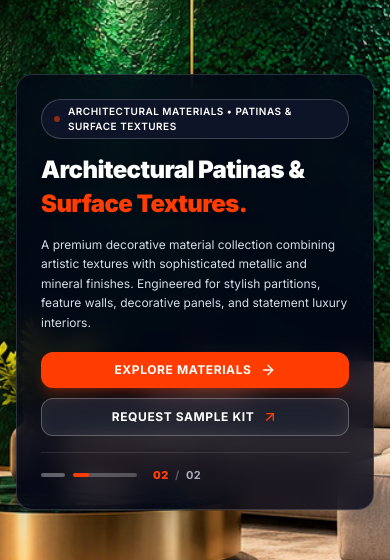
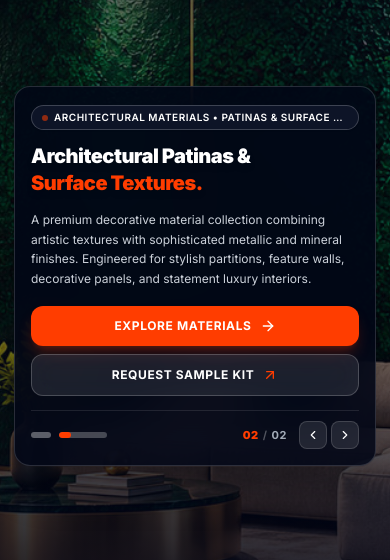
Before and after one commit to heavensarder/doer-furniture, a Next.js app: page / in a window 390 px wide. Shown: the part 170-730 px from the top of the page. Built offline with nearby package versions, Linux system fonts and the light colour scheme; no server answers.

Commit message:
home page herp update

```diff
--- a/src/components/home/HeroSlider.tsx
+++ b/src/components/home/HeroSlider.tsx
@@ -98,7 +98,7 @@ export default function HeroSlider() {
 
   return (
     <section
-      className="relative h-screen min-h-[100vh] min-h-[100dvh] flex items-center text-white overflow-hidden px-4 sm:px-6 lg:px-8 pt-20 sm:pt-24 bg-slate-950 select-none"
+      className="relative min-h-[100svh] min-h-[100dvh] flex items-center text-white overflow-hidden px-3.5 sm:px-6 lg:px-8 pt-20 pb-8 sm:pt-24 sm:pb-12 lg:py-0 bg-slate-950 select-none"
       onTouchStart={handleTouchStart}
       onTouchEnd={handleTouchEnd}
       aria-roledescription="carousel"
@@ -115,13 +115,14 @@ export default function HeroSlider() {
         }
       `}</style>
 
-      {/* 01. FULL-BLEED BACKGROUND SLIDER WITH SMOOTH CROSSFADE (NO OVERLAY) */}
+      {/* 01. FULL-BLEED BACKGROUND SLIDER WITH SMOOTH CROSSFADE */}
       <div className="absolute inset-0 z-0 overflow-hidden pointer-events-none">
         {SLIDES.map((slide, idx) => (
           <div
             key={slide.id}
-            className={`absolute inset-0 transition-opacity duration-1000 ease-in-out ${idx === activeSlide ? 'opacity-100 z-0' : 'opacity-0 -z-10'
-              }`}
+            className={`absolute inset-0 transition-opacity duration-1000 ease-in-out ${
+              idx === activeSlide ? 'opacity-100 z-0' : 'opacity-0 -z-10'
+            }`}
           >
             <Image
               src={slide.image}
@@ -132,51 +133,53 @@ export default function HeroSlider() {
             />
           </div>
         ))}
+        {/* Subtle cinematic gradient overlay for mobile clarity and contrast */}
+        <div className="absolute inset-0 bg-gradient-to-t from-slate-950 via-slate-950/40 to-slate-950/70 sm:via-transparent sm:to-black/30 pointer-events-none" />
       </div>
 
       {/* 02. MAIN CONTENT STACK WITH TRANSLUCENT OVERLAY BOX BEHIND TEXT */}
-      <div className="relative z-10 max-w-7xl mx-auto w-full py-8 sm:py-10 md:py-12 flex flex-col items-start justify-center">
-        <div className="max-w-xl lg:max-w-2xl text-left space-y-4 sm:space-y-6 p-6 sm:p-8 md:p-10 rounded-2xl sm:rounded-3xl bg-slate-950/80 sm:bg-slate-950/75 backdrop-blur-md border border-white/15 shadow-2xl">
+      <div className="relative z-10 max-w-7xl mx-auto w-full py-4 sm:py-8 md:py-12 flex flex-col items-start justify-center">
+        <div className="w-full max-w-xl lg:max-w-2xl text-left space-y-3.5 sm:space-y-5 md:space-y-6 p-4 sm:p-7 md:p-10 rounded-2xl sm:rounded-3xl bg-slate-950/85 sm:bg-slate-950/75 backdrop-blur-xl border border-white/15 shadow-2xl">
           {/* Studio Category Badge */}
-          <div className="inline-flex items-center gap-2 px-3 sm:px-3.5 py-1 sm:py-1.5 rounded-full bg-slate-900/90 border border-white/20 backdrop-blur-md text-[10px] sm:text-xs font-semibold tracking-wider uppercase text-white shadow-sm transition-all duration-500">
+          <div className="inline-flex items-center gap-1.5 sm:gap-2 px-2.5 sm:px-3.5 py-1 sm:py-1.5 rounded-full bg-slate-900/90 border border-white/20 backdrop-blur-md text-[10px] sm:text-xs font-semibold tracking-wider uppercase text-white shadow-sm transition-all duration-500 max-w-full">
             <span className="w-1.5 h-1.5 rounded-full bg-[#FF3D00] animate-pulse shrink-0" />
-            <span>{current.tag}</span>
+            <span className="truncate">{current.tag}</span>
           </div>
 
-          {/* Main Headline with Smooth Text Transition */}
-          <h1 className="text-2xl sm:text-3xl md:text-4xl lg:text-5xl font-black tracking-tight text-white leading-tight drop-shadow-md min-h-[2.4em] sm:min-h-[2.3em] flex flex-col justify-center transition-all duration-500">
-            <span>{current.titleLight}</span>
-            <span className="text-[#FF3D00] block mt-1">
+          {/* Main Headline */}
+          <h1 className="text-xl sm:text-3xl md:text-4xl lg:text-5xl font-black tracking-tight text-white leading-tight drop-shadow-md transition-all duration-500">
+            <span className="block">{current.titleLight}</span>
+            <span className="text-[#FF3D00] block mt-0.5 sm:mt-1">
               {current.titleHighlight}
             </span>
           </h1>
 
           {/* Subheading */}
-          <p className="text-xs sm:text-sm md:text-base text-slate-200/95 leading-relaxed font-normal drop-shadow-sm max-w-xl min-h-[3.6em] transition-all duration-500">
+          <p className="text-xs sm:text-sm md:text-base text-slate-200/90 leading-relaxed font-normal drop-shadow-sm max-w-xl transition-all duration-500 line-clamp-4 sm:line-clamp-none">
             {current.description}
           </p>
 
           {/* Action Buttons */}
-          <div className="flex flex-col sm:flex-row items-stretch sm:items-center justify-start gap-2.5 sm:gap-3.5 pt-1 w-full sm:w-auto">
+          <div className="flex flex-col sm:flex-row items-stretch sm:items-center justify-start gap-2 sm:gap-3.5 pt-1 w-full sm:w-auto">
             <Link
               href={current.primaryBtnHref}
-              className="inline-flex items-center justify-center gap-2 px-5 sm:px-6 py-2.5 sm:py-3 bg-[#FF3D00] hover:bg-[#eb3800] text-white font-bold text-xs uppercase tracking-wider rounded-xl shadow-lg shadow-[#FF3D00]/25 hover:shadow-xl transition-all duration-300 transform hover:-translate-y-0.5"
+              className="inline-flex items-center justify-center gap-2 px-5 sm:px-6 py-3 sm:py-3.5 bg-[#FF3D00] hover:bg-[#eb3800] active:scale-[0.98] text-white font-bold text-xs uppercase tracking-wider rounded-xl shadow-lg shadow-[#FF3D00]/25 transition-all text-center"
             >
               <span>{current.primaryBtnText}</span>
-              <ArrowRight className="w-4 h-4" />
+              <ArrowRight className="w-4 h-4 shrink-0" />
             </Link>
 
             <Link
               href={current.secondaryBtnHref}
-              className="inline-flex items-center justify-center gap-2 px-5 sm:px-6 py-2.5 sm:py-3 bg-white/10 hover:bg-white/20 text-white font-bold text-xs uppercase tracking-wider rounded-xl border border-white/25 backdrop-blur-md transition-all duration-300 hover:border-white/40"
+              className="inline-flex items-center justify-center gap-2 px-5 sm:px-6 py-3 sm:py-3.5 bg-white/10 hover:bg-white/20 active:scale-[0.98] text-white font-bold text-xs uppercase tracking-wider rounded-xl border border-white/20 backdrop-blur-md transition-all hover:border-white/40 text-center"
             >
               <span>{current.secondaryBtnText}</span>
-              <ArrowUpRight className="w-4 h-4 text-[#FF3D00]" />
+              <ArrowUpRight className="w-4 h-4 text-[#FF3D00] shrink-0" />
             </Link>
           </div>
 
-          {/* 03. SIMPLE SLIDER INDICATOR LINES */}
-          <div className="pt-3 sm:pt-4 flex items-center gap-3 border-t border-white/10">
+          {/* 03. SLIDER INDICATORS & TOUCH-FRIENDLY CONTROLS */}
+          <div className="pt-2.5 sm:pt-4 flex items-center justify-between gap-3 border-t border-white/10">
             <div className="flex items-center gap-2">
               {SLIDES.map((slide, idx) => {
                 const isActive = idx === activeSlide;
@@ -188,10 +191,11 @@ export default function HeroSlider() {
                     aria-label={`Go to slide ${idx + 1}`}
                   >
                     <div
-                      className={`h-1 sm:h-1.5 rounded-full overflow-hidden transition-all duration-300 relative ${isActive
-                          ? 'w-16 sm:w-24 bg-white/25'
-                          : 'w-6 sm:w-8 bg-white/35 hover:bg-white/60'
-                        }`}
+                      className={`h-1.5 rounded-full overflow-hidden transition-all duration-300 relative ${
+                        isActive
+                          ? 'w-12 sm:w-20 md:w-24 bg-white/25'
+                          : 'w-5 sm:w-7 md:w-8 bg-white/35 hover:bg-white/60'
+                      }`}
                     >
                       {isActive && (
                         <div
@@ -208,11 +212,33 @@ export default function HeroSlider() {
               })}
             </div>
 
-            {/* Micro Slide Indicator */}
-            <div className="text-[11px] font-bold tracking-wider text-slate-300/80 pl-1 select-none flex items-center gap-1.5">
-              <span className="text-[#FF3D00] font-black">{`0${activeSlide + 1}`}</span>
-              <span className="text-white/30">/</span>
-              <span>{`0${SLIDES.length}`}</span>
+            {/* Micro Controls & Numbering */}
+            <div className="flex items-center gap-2">
+              <div className="text-[11px] font-bold tracking-wider text-slate-300/80 select-none flex items-center gap-1">
+                <span className="text-[#FF3D00] font-black">{`0${activeSlide + 1}`}</span>
+                <span className="text-white/30">/</span>
+                <span>{`0${SLIDES.length}`}</span>
+              </div>
+
+              {/* Mobile Prev / Next Arrows */}
+              <div className="flex items-center gap-1 sm:hidden ml-1">
+                <button
+                  type="button"
+                  onClick={prevSlide}
+                  className="w-7 h-7 rounded-lg bg-white/10 active:scale-95 text-white flex items-center justify-center border border-white/15"
+                  aria-label="Previous slide"
+                >
+                  <ChevronLeft className="w-3.5 h-3.5" />
+                </button>
+                <button
+                  type="button"
+                  onClick={nextSlide}
+                  className="w-7 h-7 rounded-lg bg-white/10 active:scale-95 text-white flex items-center justify-center border border-white/15"
+                  aria-label="Next slide"
+                >
+                  <ChevronRight className="w-3.5 h-3.5" />
+                </button>
+              </div>
             </div>
           </div>
         </div>
```
